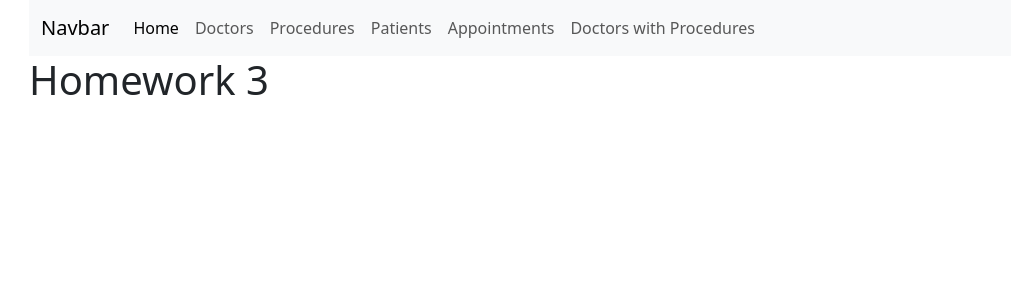
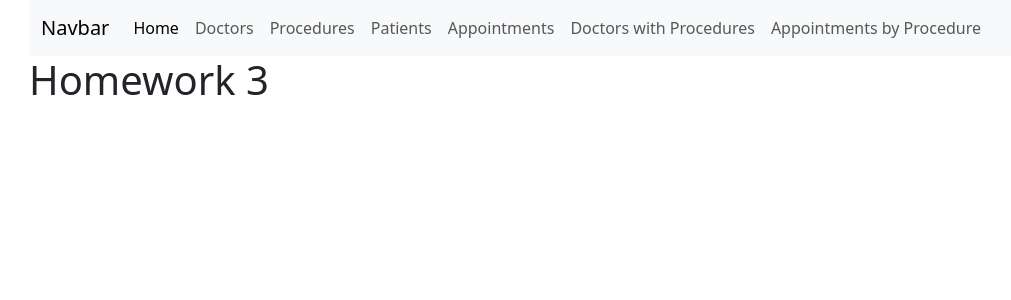
Before and after one commit to Abigailpidgeon/HW3, a PHP site: page /index.php in a window 1280 px wide. Shown: the top 300 px of the page, without its empty margins (53-1064 px from the left). Run offline with PHP 8.4, Linux system fonts and the light colour scheme.

Commit message:
Update view-header.php

```diff
--- a/view-header.php
+++ b/view-header.php
@@ -33,6 +33,9 @@
         </li>
         <li class="nav-item">
           <a class="nav-link" href="doctors-with-procedures.php">Doctors with Procedures</a>
+          </li>
+        <li class="nav-item">
+          <a class="nav-link" href="appointments-by-procedure">Appointments by Procedure</a>
         </li>
       </ul>
       </form>
```
